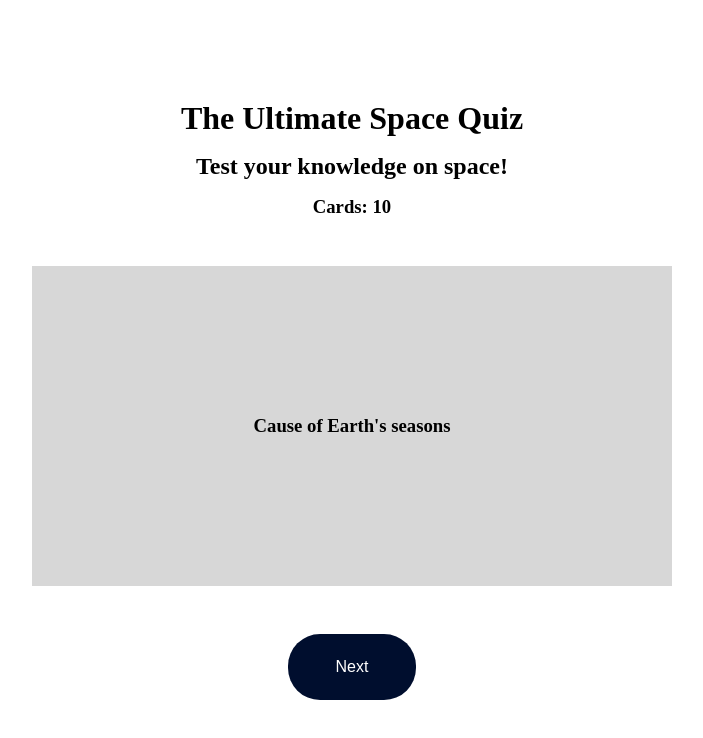
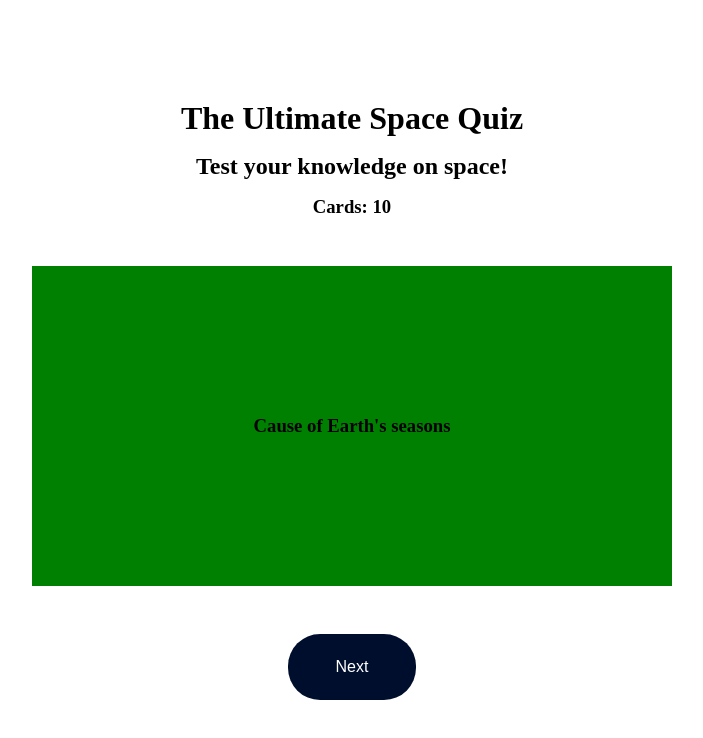
Before and after one commit to matayay/flashCards, a React app: page / in a window 1280 px wide. Shown: the top 738 px of the page, without its empty margins (288-991 px from the left). Built offline with nearby package versions, Linux system fonts and the light colour scheme; the HTML template or start-up script is replaced by a standard one.

Commit message:
added different colors for difficulty

```diff
--- a/src/components/Cards.tsx
+++ b/src/components/Cards.tsx
@@ -1,14 +1,14 @@
 const Cards = {
-    one:["Dark Energy", "Theorized substance which drives the accelerated expansion of the universe."],
-    two:["Dark Matter", "A form of matter that neither reflects nor absorbs light."],
-    three:["Age of Earth", "4.5 Billion Years"],
-    four:["Age of the Universe", "13.8 Billion Years"],
-    five:["Closest major galaxy to the Milky Way", "Andromeda"],
-    six:["Closest star to Earth", "Proxima Centauri"],
-    seven:["Speed of Light", "299 792 458 m / s"],
-    eight:["Cause of Earth's seasons", "The tilt upon its axis"],
-    nine:["Black hole at the center of the Milky Way", "Sagittarius A*"],
-    ten:["Name of the North Star", "Polaris"]
+    one:["Dark Energy", "Theorized substance which drives the accelerated expansion of the universe.", "red"],
+    two:["Dark Matter", "A form of matter that neither reflects nor absorbs light.", "red"],
+    three:["Age of Earth", "4.5 Billion Years", "green"],
+    four:["Age of the Universe", "13.8 Billion Years", "yellow"],
+    five:["Closest major galaxy to the Milky Way", "Andromeda", "yellow"],
+    six:["Closest star to Earth", "Proxima Centauri", "yellow"],
+    seven:["Speed of Light", "299 792 458 m / s", "yellow"],
+    eight:["Cause of Earth's seasons", "The tilt upon its axis", "green"],
+    nine:["Black hole at the center of the Milky Way", "Sagittarius A*", "yellow"],
+    ten:["Name of the North Star", "Polaris", "red"]
 };
 
 const flashcards =
--- a/src/components/FlashCard.tsx
+++ b/src/components/FlashCard.tsx
@@ -18,10 +18,10 @@ const FlashCard:FC<Props> = (props) => {
     return (
         <div className='FlashCard' onClick={props.controlFlip}>
             <div className='inner' style={innerStyles}>
-                <div className='front'>
+                <div className='front' style={{backgroundColor: flashcards[props.flascard][2]}}>
                     <h3>{flashcards[props.flascard][0]}</h3>
                 </div>
-                <div className='back'>
+                <div className='back' style={{backgroundColor: flashcards[props.flascard][2]}}>
                     <h3>{flashcards[props.flascard][1]}</h3>
                 </div>
             </div>
--- a/src/stylesheets/FlashCard.css
+++ b/src/stylesheets/FlashCard.css
@@ -21,7 +21,6 @@
     display: flex;
     justify-content: center;
     align-items: center;
-    background-color: rgb(215, 215, 215);
 }
 
 .back {
```
Also changed, not shown: 1 other file (tests, documents, lock files or other folders).
